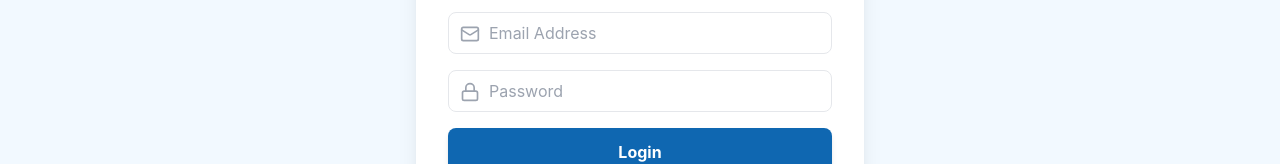
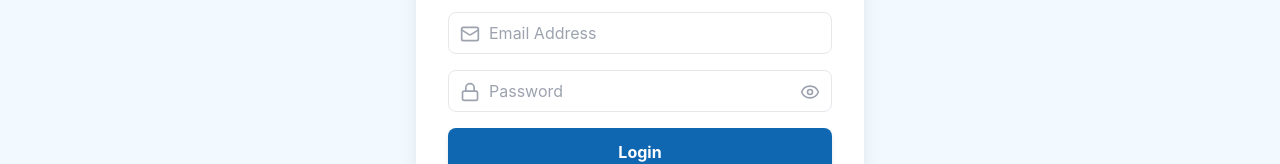
Before and after one commit to SiddhantBelkhede/sontya, a React (Vite) app in the folder hospital-web/: page /login in a window 1280 px wide. Shown: the part 425-589 px from the top of the page. Built offline with nearby package versions, Linux system fonts and the light colour scheme.

Commit message:
feat: add show/hide password toggle to login

```diff
--- a/hospital-web/src/pages/Login.jsx
+++ b/hospital-web/src/pages/Login.jsx
@@ -3,11 +3,12 @@
 import { createUserWithEmailAndPassword, signInWithEmailAndPassword } from 'firebase/auth';
 import { doc, setDoc } from 'firebase/firestore';
 import { useNavigate } from 'react-router-dom';
-import { Activity, Building2, Lock, Mail, MapPin } from 'lucide-react';
+import { Activity, Building2, Lock, Mail, MapPin, Eye, EyeOff } from 'lucide-react';
 
 const Login = () => {
   const [isLogin, setIsLogin] = useState(true);
   const [loading, setLoading] = useState(false);
+  const [showPassword, setShowPassword] = useState(false);
   const [error, setError] = useState('');
   const navigate = useNavigate();
 
@@ -45,7 +46,6 @@
           uid: user.uid
         });
       }
-      // Redirect to Dashboard on success
       navigate('/dashboard');
     } catch (err) {
       console.error(err);
@@ -125,14 +125,21 @@
             <div className="relative">
               <Lock className="absolute left-3 top-3 text-gray-400 w-5 h-5" />
               <input
-                type="password"
+                type={showPassword ? "text" : "password"}
                 name="password"
                 placeholder="Password"
-                className="w-full pl-10 pr-4 py-2 border rounded-lg focus:ring-2 focus:ring-primary focus:border-transparent outline-none"
+                className="w-full pl-10 pr-12 py-2 border rounded-lg focus:ring-2 focus:ring-primary focus:border-transparent outline-none"
                 value={formData.password}
                 onChange={handleChange}
                 required
               />
+              <button
+                type="button"
+                className="absolute right-3 top-3 text-gray-400 hover:text-gray-600"
+                onClick={() => setShowPassword(!showPassword)}
+              >
+                {showPassword ? <EyeOff className="w-5 h-5" /> : <Eye className="w-5 h-5" />}
+              </button>
             </div>
 
             <button
```
